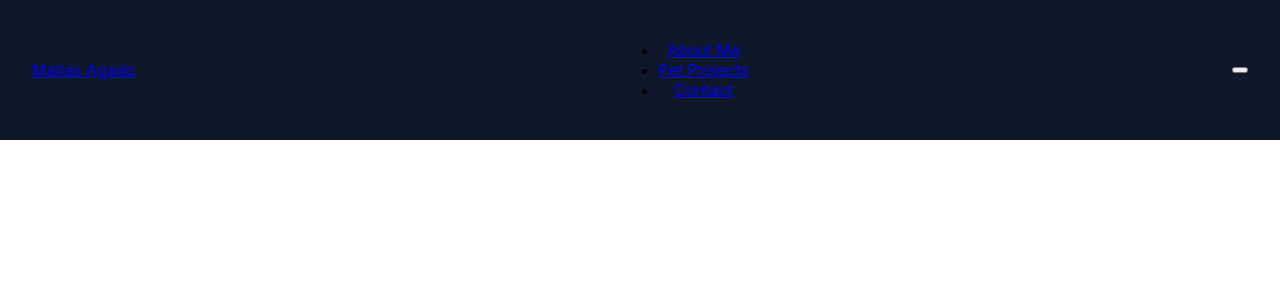
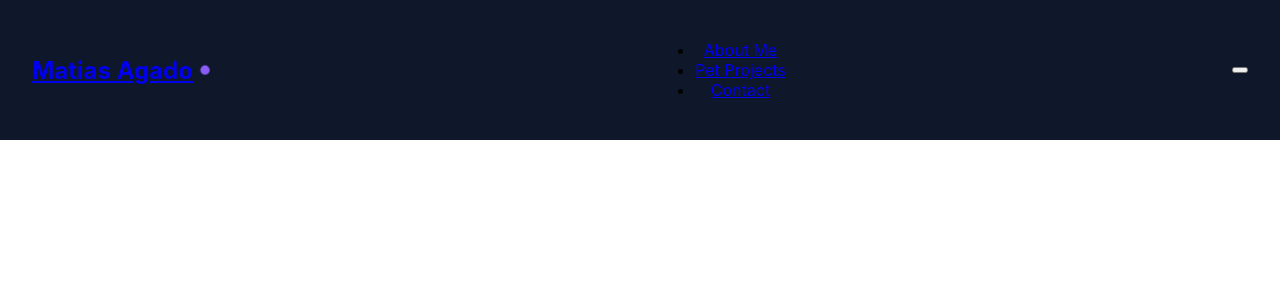
Before and after one commit to matiasagado/myPortfolio, a React (Create React App) app: page / in a window 1280 px wide. Shown: the top 300 px of the page. Built offline with nearby package versions, Linux system fonts and the light colour scheme.

Commit message:
add pulse animation to logo

```diff
--- a/src/components/Header/Header.css
+++ b/src/components/Header/Header.css
@@ -16,3 +16,36 @@
   align-items: center;
   position: relative;
 }
+
+.logo-text {
+  font-size: 1.5rem;
+  font-weight: 700;
+  color: #e2e8f0;
+  margin-right: 0.5rem;
+}
+
+.logo-dot {
+  width: 8px;
+  height: 8px;
+  background-color: #8b5cf6;
+  border-radius: 50%;
+  position: relative;
+  animation: pulse 2s infinite;
+}
+
+@keyframes pulse {
+  0% {
+    transform: scale(1);
+    box-shadow: 0 0 0 0 rgba(139, 92, 246, 0.7);
+  }
+
+  70% {
+    transform: scale(1.2);
+    box-shadow: 0 0 0 10px rgba(139, 92, 246, 0);
+  }
+
+  100% {
+    transform: scale(1);
+    box-shadow: 0 0 0 0 rgba(139, 92, 246, 0);
+  }
+}
```
